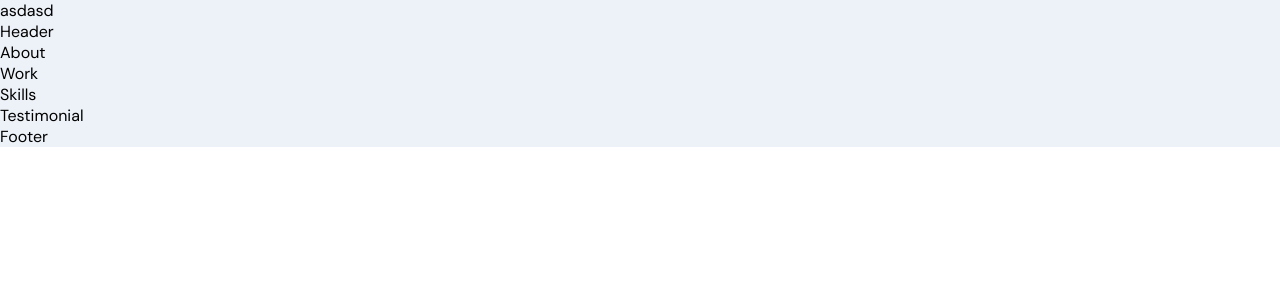
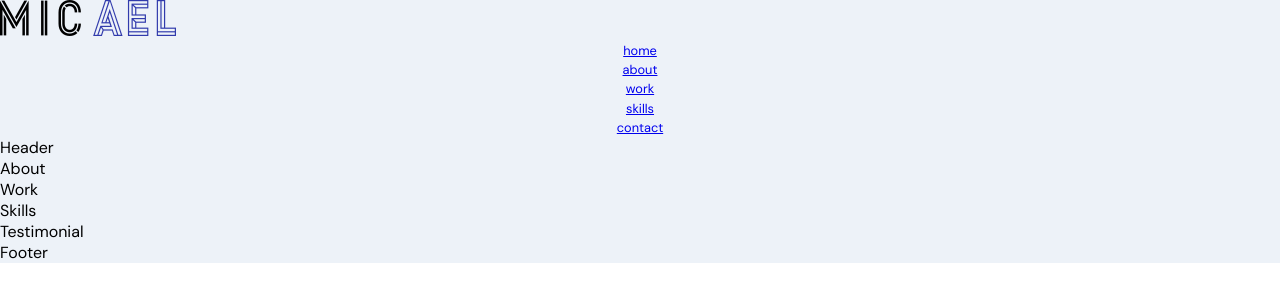
Before and after one commit to FerAlcocer/jsm_portfolio2, a React (Create React App) app in the folder frontend_react/: page / in a window 1280 px wide. Shown: the top 302 px of the page. Built offline with nearby package versions, Linux system fonts and the light colour scheme.

Commit message:
avances sobre el navbar

```diff
--- a/frontend_react/src/components/Navbar/Navbar.jsx
+++ b/frontend_react/src/components/Navbar/Navbar.jsx
@@ -1,12 +1,23 @@
 import React from "react";
+
+import { images } from "../../constants";
 import "./Navbar.scss";
 
 const Navbar = () => {
   return (
     <>
-      <nav>
-        <div>{/* <img src={images.logo} alt="logo" /> */}</div>
-        <div>asdasd</div>
+      <nav className="app__navbar">
+        <div className="app__navbar-logo">
+          <img src={images.logo} alt="logo" />
+        </div>
+        <ul className="app__navbar-links">
+          {["home", "about", "work", "skills", "contact"].map((item) => (
+            <li className="app__flex p-text" key={`link-${item}`}>
+              <div />
+              <a href={`#${item}`}>{item}</a>
+            </li>
+          ))}
+        </ul>
       </nav>
     </>
   );
--- /dev/null
+++ b/frontend_react/src/constants/index.js
@@ -0,0 +1 @@
+export { default as images } from "./images";
```
Also changed, not shown: frontend_react/package.json (+10 -9 lines), frontend_react/src/constants/images.js (added, +72 -0 lines).
